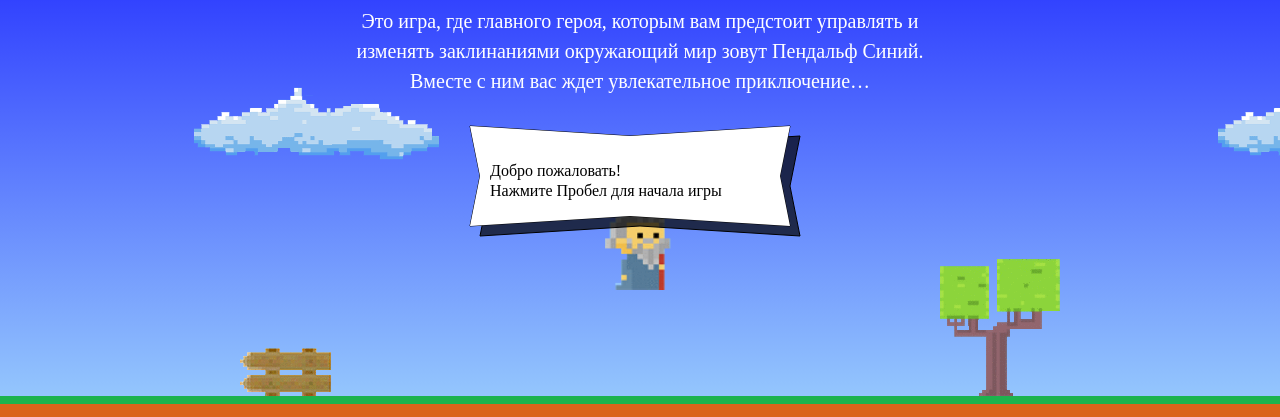
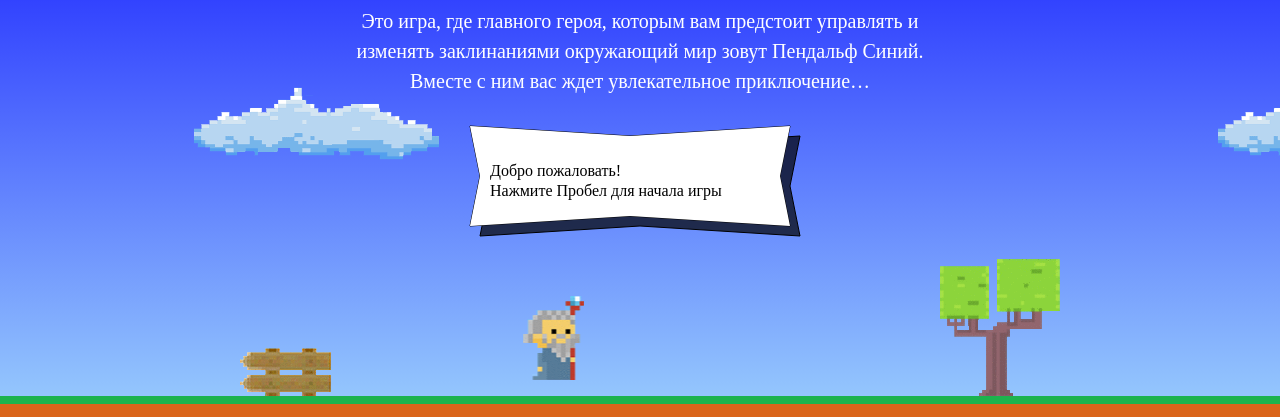
Before and after one commit to bysergi/484327-code-and-magick, a website: page index.html in a window 1280 px wide. Shown: the part 203-620 px from the top of the page. Drawn offline with Linux system fonts and the light colour scheme; a web font is replaced by a local one.

Commit message:
Revert "Добавил переменные и функции,с помощью которых можно управлять поведением игры"
This reverts commit d5d14f736683213b979769b785d2c16aae905d2f.

```diff
--- a/index.html
+++ b/index.html
@@ -174,21 +174,7 @@
 </template>
 
 <script>
-  var fireballSize = 22;
-  var wizardSpeed = 3;
-  var wizardWidth = 70;
-  var getFireBallSpeed = function(left) {
-    return left ? 5 : 2;
-  }
-  var getWizardHeight = function() {
-    return 1.337 * wizardWidth;
-  }
-  var getWizardX = function(width) {
-    return (width - wizardWidth) / 2;
-  }
-  var getWizardY = function(height) {
-    return 1/3 * height;
-  }
+  var fireballSize = 100;
 </script>
 <script src="./js/game.js"></script>
 
```
